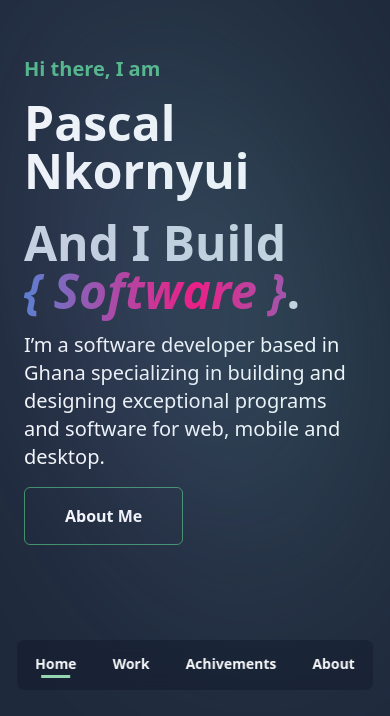
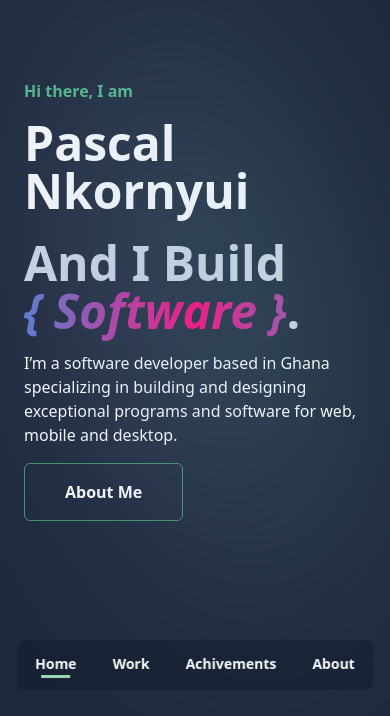
Before and after one commit to pascall-de-creator/My-Portfolio, a Next.js app: page / in a window 390 px wide. Shown: the part 122-838 px from the top of the page. Built offline with nearby package versions, Linux system fonts and the light colour scheme.

Commit message:
Tweek Global Styles

```diff
--- a/styles/globals.css
+++ b/styles/globals.css
@@ -17,11 +17,11 @@ h1 {
 }
 
 span {
-    @apply text-primary-400 text-xl
+    @apply text-primary-400 sm:text-xl
 }
 
 p {
-    @apply text-xl
+    @apply sm:text-xl
 }
 
 .menu {
```
